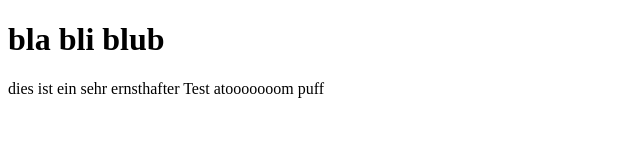
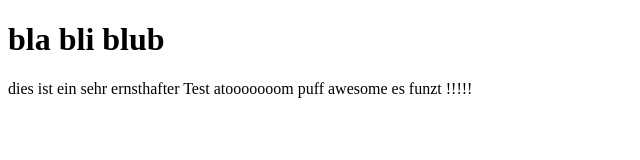
Before and after one commit to FlottyD/test, a plain HTML site: page index.html in a window 1280 px wide. Shown: the whole page, without its empty margins (0-640 px from the left). Drawn offline with Linux system fonts and the light colour scheme.

Commit message:
Update index.html

```diff
--- a/index.html
+++ b/index.html
@@ -13,7 +13,8 @@
 
 
     <p>
-    dies ist ein sehr ernsthafter Test atooooooom puff
+    dies ist ein sehr ernsthafter Test atooooooom puff awesome es funzt !!!!!
+
     </p>
 
 </body>
```
